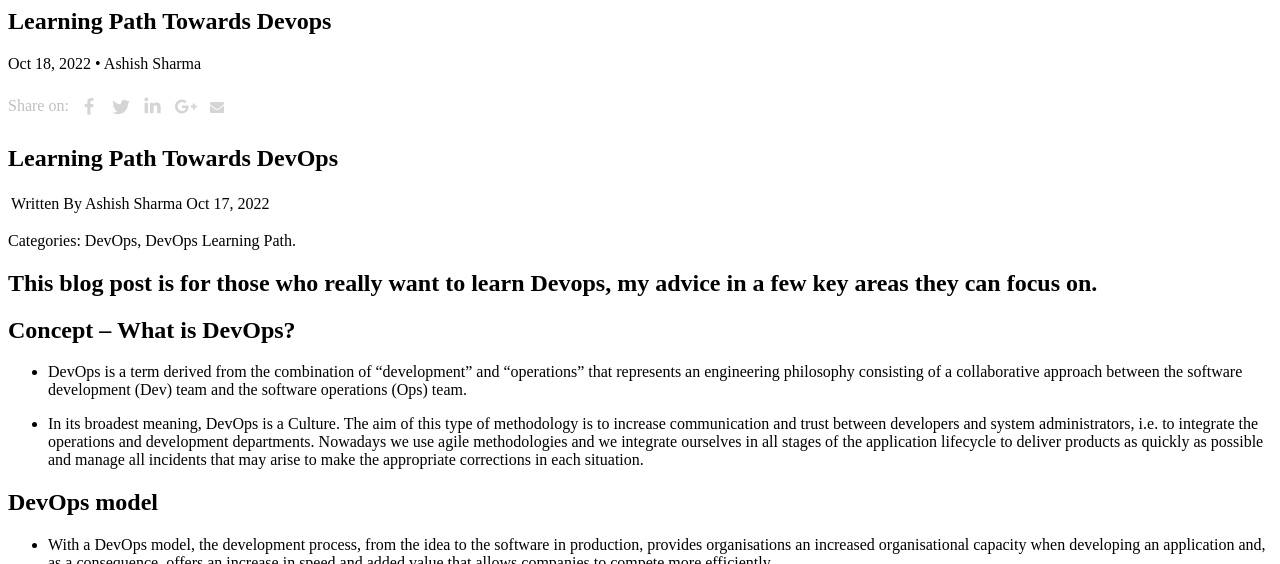
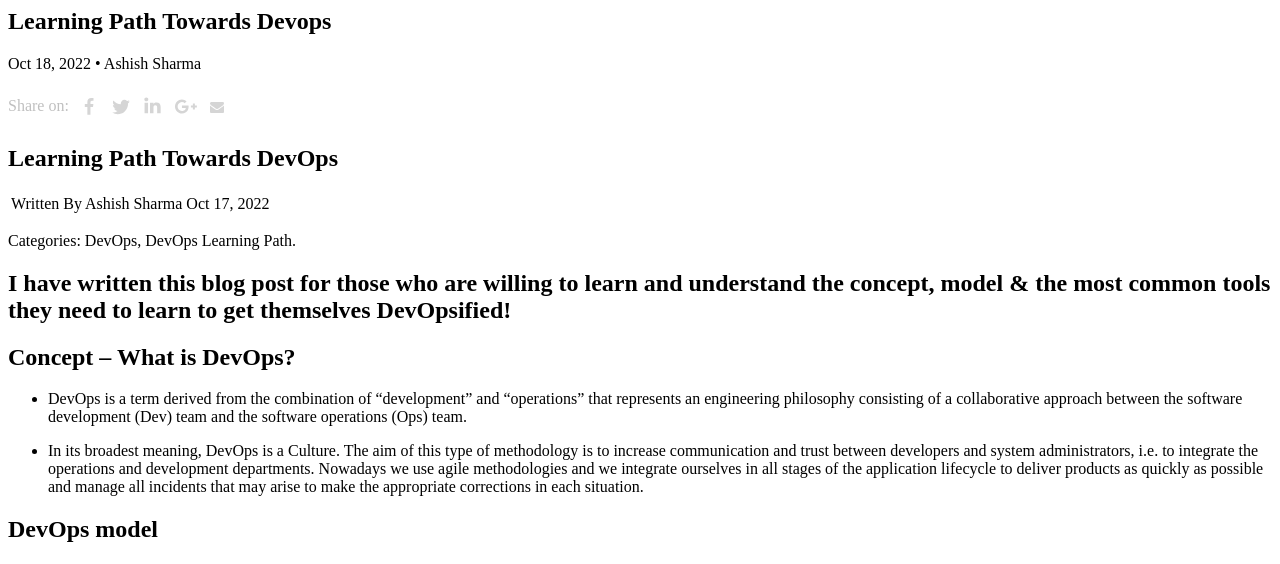
Before and after one commit to AshTechieDevOps/blogs, a Jekyll site: the page built from _posts/2022-10-18-Learning-Path-Towards-DevOps.md, in a window 1280 px wide and 900 px high, cut to the strip 0-564 px from the top of the window. Built offline with Jekyll 4.4.1, drawn with Linux system fonts in a browser that asks for light colours; our own code applies the rules of GitHub Pages for plain Markdown files.

Commit message:
Update 2022-10-18-Learning-Path-Towards-DevOps.md

```diff
--- a/_posts/2022-10-18-Learning-Path-Towards-DevOps.md
+++ b/_posts/2022-10-18-Learning-Path-Towards-DevOps.md
@@ -5,7 +5,7 @@ Written By Ashish Sharma | Oct 17, 2022
 Categories: DevOps, DevOps Learning Path.
 
 
-## This blog post is for those who really want to learn Devops, my advice in a few key areas they can focus on.
+## I have written this blog post for those who are willing to learn and understand the concept, model & the most common tools they need to learn to get themselves DevOpsified!
 
 
 ## Concept – What is DevOps?
```
